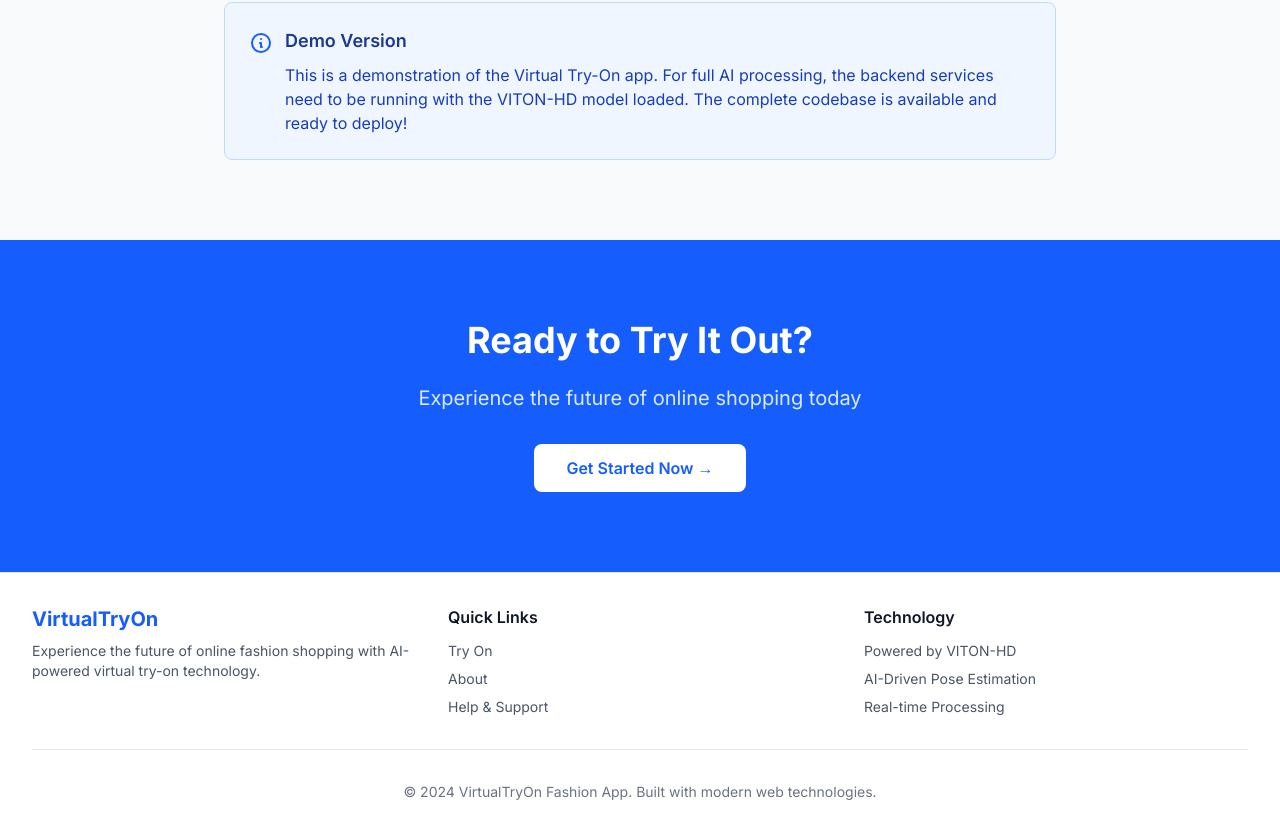
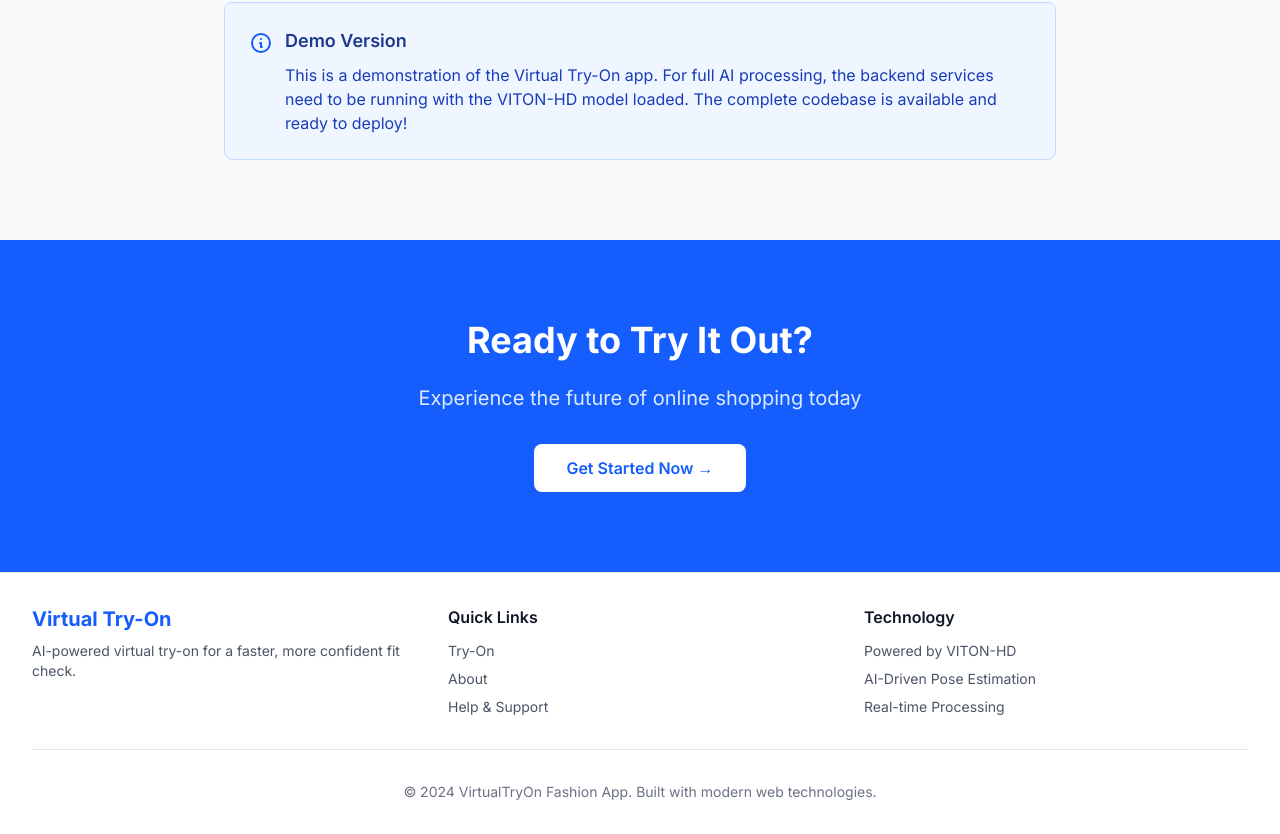
Before and after one commit to Sridevi17j/virtual-tryon, a Next.js app in the folder nextjs-frontend/: page / in a window 1280 px wide. Shown: the part 1677-2511 px from the top of the page. Built offline with nearby package versions, Linux system fonts and the light colour scheme.

Commit message:
UI: refine footer branding and copy

```diff
--- a/nextjs-frontend/src/components/Footer.tsx
+++ b/nextjs-frontend/src/components/Footer.tsx
@@ -9,10 +9,10 @@ const Footer: React.FC = () => {
           {/* Brand */}
           <div>
             <div className="text-xl font-bold text-blue-600 mb-2">
-              VirtualTryOn
+              Virtual Try-On
             </div>
             <p className="text-gray-600 text-sm">
-              Experience the future of online fashion shopping with AI-powered virtual try-on technology.
+              AI-powered virtual try-on for a faster, more confident fit check.
             </p>
           </div>
 
@@ -22,7 +22,7 @@ const Footer: React.FC = () => {
             <ul className="space-y-2 text-sm">
               <li>
                 <Link href="/try-on" className="text-gray-600 hover:text-blue-600 transition-colors">
-                  Try On
+                  Try-On
                 </Link>
               </li>
               <li>
```
